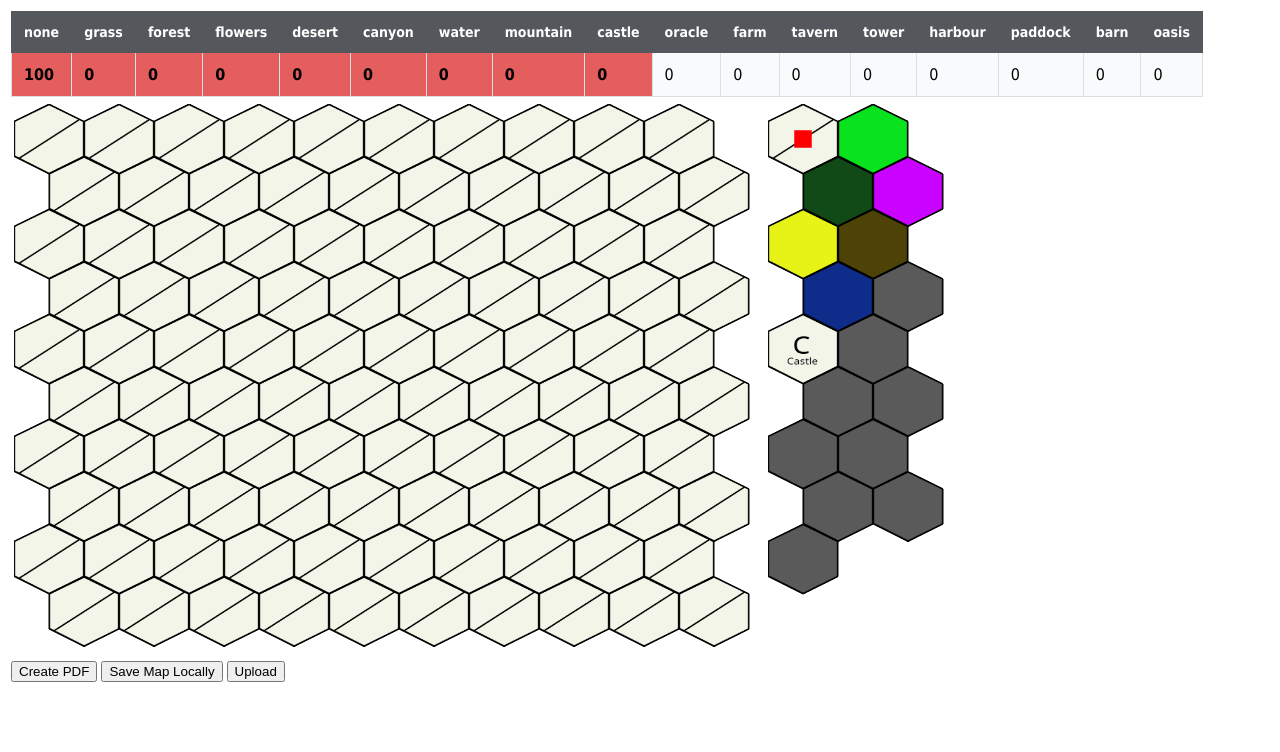
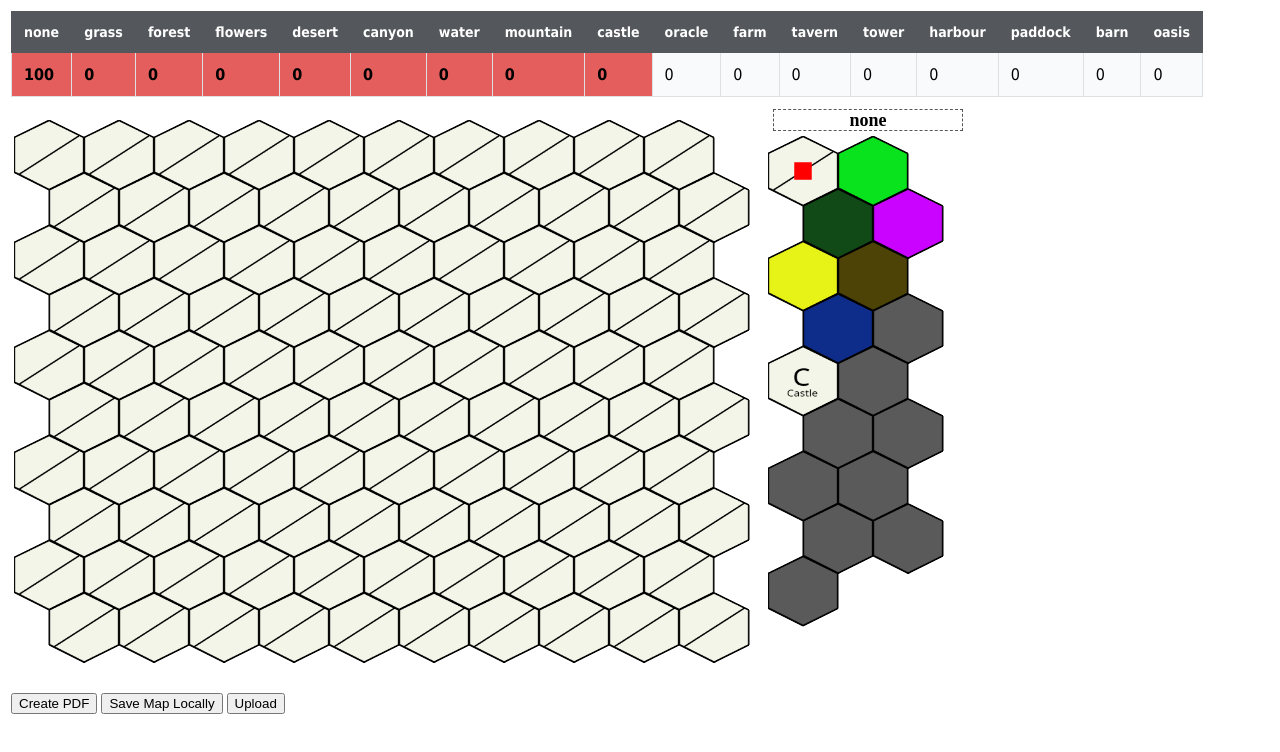
Before and after one commit to tsee/kb_map, a plain HTML site: page index.html in a window 1280 px wide. Drawn offline with Linux system fonts and the light colour scheme; a script that the page names is missing.

Commit message:
show currently selected block name

```diff
--- a/css/kb_map.css
+++ b/css/kb_map.css
@@ -7,6 +7,7 @@ table.tilestats {
 table.tilestats td {
   padding: 12px;
 }
+
 table.tilestats thead td {
   background-color: #54585d;
   color: #ffffff;
@@ -14,10 +15,12 @@ table.tilestats thead td {
   font-size: 14px;
   border: 1px solid #54585d;
 }
+
 table.tilestats tbody td {
   /*color: #636363;*/
   border: 1px solid #dddfe1;
 }
+
 table.tilestats tbody tr {
   background-color: #f9fafb;
 }
@@ -26,3 +29,12 @@ table.tilestars tbody tr:nth-child(odd) {
   background-color: #ffffff;
 }
 */
+
+#cur-sel-div {
+  border: 1px dashed #54585d;
+  height: 20px;
+  font-size: 18px;
+  font-weight: bold;
+  text-align: center;
+  margin: 5px;
+}
--- a/index.html
+++ b/index.html
@@ -32,7 +32,7 @@
   <tr>
     <td><canvas id="board-canvas" class="canvas1" width="750px" height="550px"/></td>
     <!--<td><canvas id="board-canvas" class="canvas1" width="750px" height="550px" style="border:1px solid #000000;"/></td>-->
-    <td><canvas id="selector-canvas" class="canvas2" width=200px" height="550px"/></td>
+    <td><div id="cur-sel-div"></div><canvas id="selector-canvas" class="canvas2" width=200px" height="550px"/></td>
     <!--<td><canvas id="selector-canvas" class="canvas2" width="140px" height="550px" style="border:2px solid #FF0000;"/></td>-->
   </tr>
 </table>
--- a/js/main.js
+++ b/js/main.js
@@ -219,6 +219,9 @@ function refresh_board() {
 
   // Update the tile stats display
   update_board_stats();
+
+  let cur_selector_div = document.getElementById('cur-sel-div');
+  cur_selector_div.textContent = state.current_tile_type;
 }
 
 export function generate_pdf() {
```
